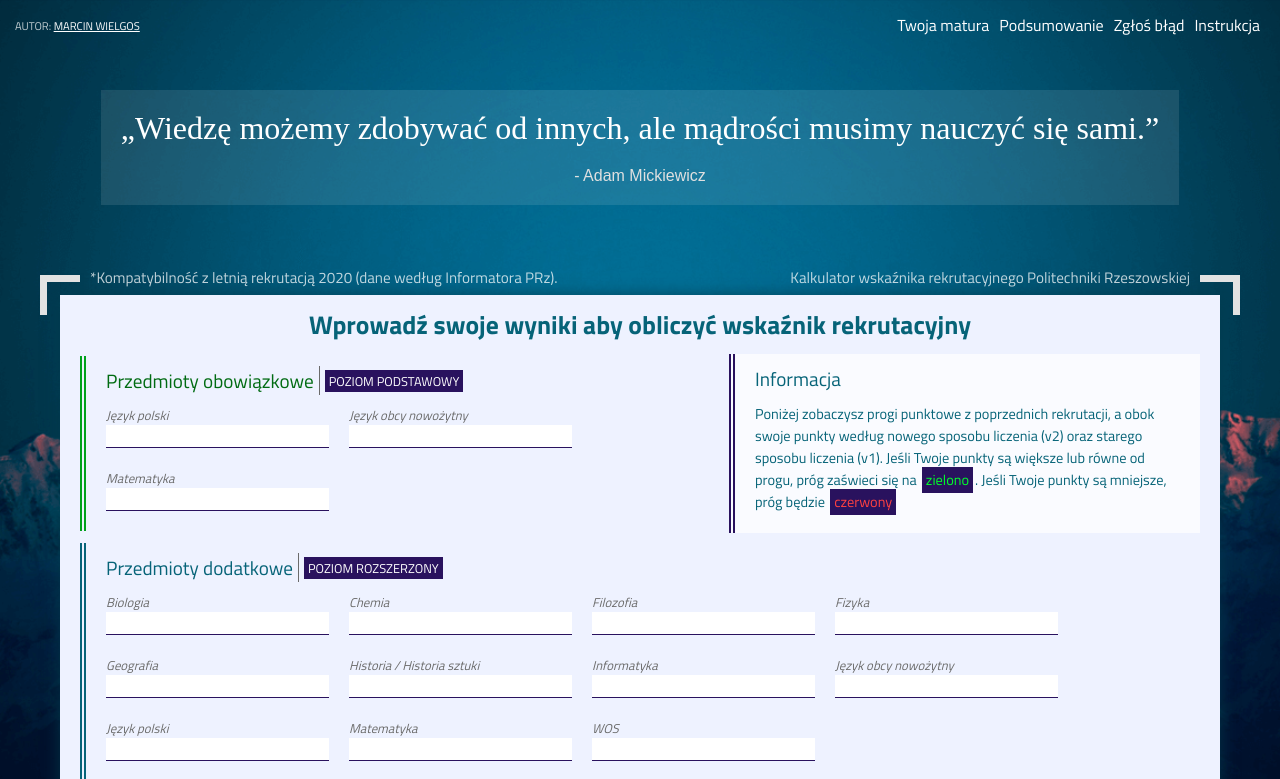
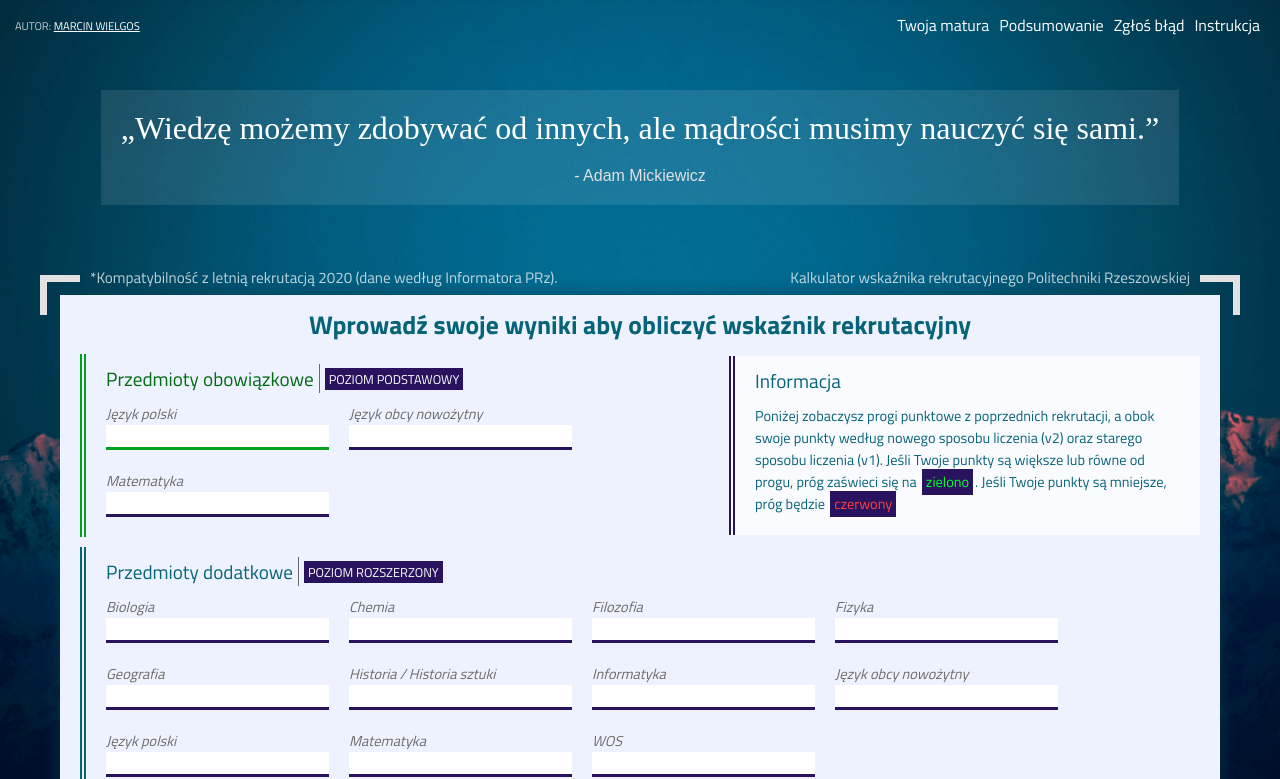
Before and after one commit to mwvabes/studies-calculator-improved, a React (Create React App) app: page / in a window 1280 px wide. Shown: the top 779 px of the page. Built offline with nearby package versions, Linux system fonts and the light colour scheme; a web font is replaced by a local one.

Commit message:
Update styles

```diff
--- a/src/components/InputMarks.js
+++ b/src/components/InputMarks.js
@@ -85,17 +85,17 @@ export default class InputMarks extends React.Component {
 
                     <div className="SingleInput">
                       <label htmlFor="B_PL">Język polski</label>
-                      <input type="tel" name="B_PL" autoFocus onKeyUp={this.handleChange.bind(this)} />
+                      <input type="tel" name="B_PL" id="B_PL" autoFocus onKeyUp={this.handleChange.bind(this)} />
                     </div>
 
                     <div className="SingleInput">
                       <label htmlFor="B_FL">Język obcy nowożytny</label>
-                      <input type="tel" name="B_FL" onKeyUp={this.handleChange.bind(this)} />
+                      <input type="tel" name="B_FL" id="B_FL" onKeyUp={this.handleChange.bind(this)} />
                     </div>
 
                     <div className="SingleInput">
-                      <label htmlFor="B_PL">Matematyka</label>
-                      <input type="tel" name="B_MAT" onKeyUp={this.handleChange.bind(this)} />
+                      <label htmlFor="B_MAT">Matematyka</label>
+                      <input type="tel" name="B_MAT" id="B_MAT" onKeyUp={this.handleChange.bind(this)} />
                     </div>
 
                   </div>
@@ -122,57 +122,57 @@ export default class InputMarks extends React.Component {
 
                     <div className="SingleInput">
                       <label htmlFor="E_BIO">Biologia</label>
-                      <input type="tel" name="E_BIO" onKeyUp={this.handleChange.bind(this)} />
+                      <input type="tel" name="E_BIO" id="E_BIO" onKeyUp={this.handleChange.bind(this)} />
                     </div>
 
                     <div className="SingleInput">
                       <label htmlFor="E_CH">Chemia</label>
-                      <input type="tel" name="E_CH" onKeyUp={this.handleChange.bind(this)} />
+                      <input type="tel" name="E_CH" id="E_CH" onKeyUp={this.handleChange.bind(this)} />
                     </div>
 
                     <div className="SingleInput">
                       <label htmlFor="E_PHI">Filozofia</label>
-                      <input type="tel" name="E_PHI" onKeyUp={this.handleChange.bind(this)} />
+                      <input type="tel" name="E_PHI" id="E_PHI" onKeyUp={this.handleChange.bind(this)} />
                     </div>
 
                     <div className="SingleInput">
                       <label htmlFor="E_PHY">Fizyka</label>
-                      <input type="tel" name="E_PHY" onKeyUp={this.handleChange.bind(this)} />
+                      <input type="tel" name="E_PHY" id="E_PHY" onKeyUp={this.handleChange.bind(this)} />
                     </div>
 
                     <div className="SingleInput">
                       <label htmlFor="E_GEO">Geografia</label>
-                      <input type="tel" name="E_GEO" onKeyUp={this.handleChange.bind(this)} />
+                      <input type="tel" name="E_GEO" id="E_GEO" onKeyUp={this.handleChange.bind(this)} />
                     </div>
 
                     <div className="SingleInput">
                       <label htmlFor="E_HIS">Historia / Historia sztuki</label>
-                      <input type="tel" name="E_HIS" onKeyUp={this.handleChange.bind(this)} />
+                      <input type="tel" name="E_HIS" id="E_HIS" onKeyUp={this.handleChange.bind(this)} />
                     </div>
 
                     <div className="SingleInput">
                       <label htmlFor="E_IT">Informatyka</label>
-                      <input type="tel" name="E_IT" onKeyUp={this.handleChange.bind(this)} />
+                      <input type="tel" name="E_IT" id="E_IT" onKeyUp={this.handleChange.bind(this)} />
                     </div>
 
                     <div className="SingleInput">
                       <label htmlFor="E_FL">Język obcy nowożytny</label>
-                      <input type="tel" name="E_FL" onKeyUp={this.handleChange.bind(this)} />
+                      <input type="tel" name="E_FL" id="E_FL" onKeyUp={this.handleChange.bind(this)} />
                     </div>
 
                     <div className="SingleInput">
                       <label htmlFor="E_PL">Język polski</label>
-                      <input type="tel" name="E_PL" onKeyUp={this.handleChange.bind(this)} />
+                      <input type="tel" name="E_PL" id="E_PL" onKeyUp={this.handleChange.bind(this)} />
                     </div>
 
                     <div className="SingleInput">
                       <label htmlFor="E_MAT">Matematyka</label>
-                      <input type="tel" name="E_MAT" onKeyUp={this.handleChange.bind(this)} />
+                      <input type="tel" name="E_MAT" id="E_MAT" onKeyUp={this.handleChange.bind(this)} />
                     </div>
 
                     <div className="SingleInput">
                       <label htmlFor="E_CIV">WOS</label>
-                      <input type="tel" name="E_CIV" onKeyUp={this.handleChange.bind(this)} />
+                      <input type="tel" name="E_CIV" id="E_CIV" onKeyUp={this.handleChange.bind(this)} />
                     </div>
 
 
--- a/src/components/Instruction.js
+++ b/src/components/Instruction.js
@@ -31,7 +31,7 @@ export default class Instruction extends React.Component {
             </ul>
           </div>
           <div className="InstructionInfo">
-            <h2>Wyniki maturalne, progi, egzaminy wstępne</h2>
+            <h2>Wyniki maturalne, progi, egzaminy ustne</h2>
             <ul>
               <li>Wystarczy, że uzupełnisz tylko okienka przedmiotów, z których zdawałeś maturę. Resztę okienek możesz zostawić puste.</li>
               <li>Po uzupełnieniu, w okienku z Twoimi punktami wyświetli się odpowiednia punktacja, a progi zaświecą się na <span className="higherPoints pointsInstruction">zielono</span> jeśli Twój wynik jest większy lub równy, a na <span className="lowerPoints pointsInstruction">czerwono</span>, gdy jest mniejszy niż dany próg.</li>
--- a/src/styles/InputMarks.css
+++ b/src/styles/InputMarks.css
@@ -199,7 +199,7 @@
 .SingleInput label {
   font-style: italic;
   color: #6b6b6b;
-  font-size: .8rem;
+  font-size: .9rem;
 }
 
 .SingleInput input {
@@ -208,8 +208,14 @@
   font-size: 1rem;
   font-weight: bold;
   border: 0px;
-  border-bottom: 1px solid #29125e;
+  border-bottom: 3px solid #29125e;
   caret-color: #29125e;
+  -webkit-transition: border 225ms ease-in-out;
+  transition: border 225ms ease-in-out;
+}
+
+.SingleInput input:focus {
+  border-bottom: 3px solid #00a11b;
 }
 
 .Compatibility {
@@ -268,7 +274,7 @@
   color: #006b12;
   font-weight: bold;
   font-size: 1rem;
-  background-color: none;
+  background-color: #FFF;
 }
 
 .AnchorGoToMarks:hover {
--- a/src/styles/InputMarks.scss
+++ b/src/styles/InputMarks.scss
@@ -139,7 +139,7 @@ $maxWidth: 1200px;
 .SingleInput label {
   font-style: italic;
   color: #6b6b6b;
-  font-size: .8rem;
+  font-size: .9rem;
 }
 
 .SingleInput input {
@@ -148,8 +148,13 @@ $maxWidth: 1200px;
   font-size: 1rem;
   font-weight: bold;
   border: 0px;
-  border-bottom: 1px solid #29125e;
+  border-bottom: 3px solid #29125e;
   caret-color: #29125e;
+  transition: border 225ms ease-in-out;
+}
+
+.SingleInput input:focus {
+  border-bottom: 3px solid #00a11b;
 }
 
 .Compatibility {
@@ -193,7 +198,7 @@ $maxWidth: 1200px;
   color: #006b12;
   font-weight: bold;
   font-size: 1rem;
-  background-color: none;
+  background-color: #FFF;
 }
 
 .AnchorGoToMarks:hover {
--- a/src/styles/reset.css
+++ b/src/styles/reset.css
@@ -19,7 +19,7 @@ time, mark, audio, video {
   margin: 0;
 	padding: 0;
 	border: 0;
-	font-size: 100%;
+	font-size: 1rem;
 	font: inherit;
   vertical-align: baseline;
   box-sizing: border-box;
@@ -121,7 +121,7 @@ audio:not([controls]) {
  */
 
 html {
-    font-size: 100%; /* 1 */
+    font-size: 1rem; /* 1 */
     -webkit-text-size-adjust: 100%; /* 2 */
     -ms-text-size-adjust: 100%; /* 2 */
 }
@@ -203,7 +203,7 @@ button,
 input,
 select,
 textarea {
-    font-size: 100%; /* 1 */
+    font-size: 1rem; /* 1 */
     margin: 0; /* 2 */
     vertical-align: baseline; /* 3 */
     *vertical-align: middle; /* 3 */
```
Also changed, not shown: 1 other file (tests, documents, lock files or other folders).
